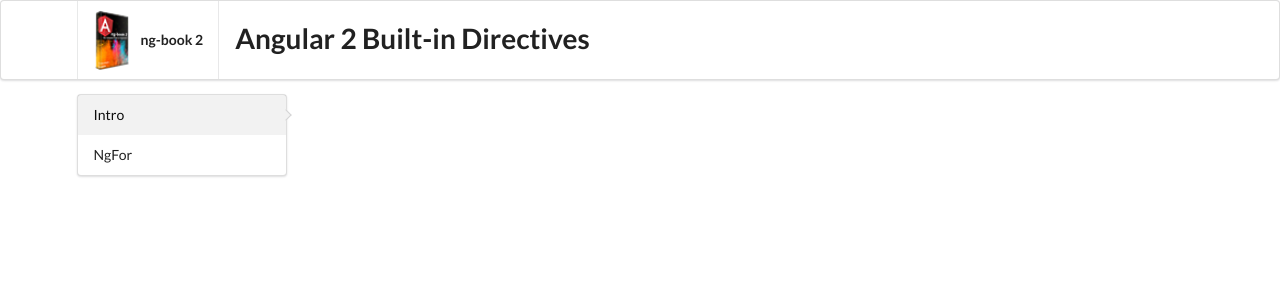
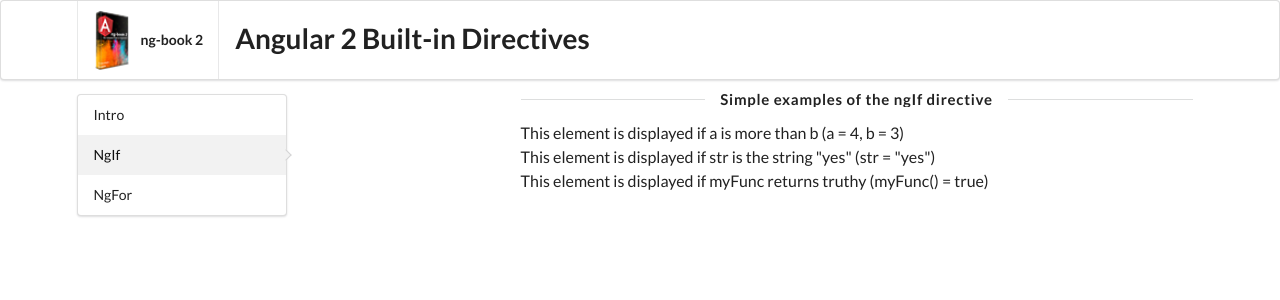
Before and after one commit to st411ar/angular-built-in-directives, an Angular app: page /ng_if in a window 1280 px wide. Before the commit this address led to /. Shown: the top 300 px of the page. Built offline with nearby package versions, Linux system fonts and the light colour scheme.

Commit message:
created ng-if-example component

```diff
--- a/src/app/app.module.ts
+++ b/src/app/app.module.ts
@@ -12,12 +12,17 @@ import { SidebarComponent } from './sidebar/sidebar.component';
 import { ExampleModel } from './models/example.model';
 import { SidebarItemComponent } from './sidebar/sidebar-item/sidebar-item.component';
 import { IntroComponent } from './intro/intro.component';
+import { NgIfExampleComponent } from './ng-if-example/ng-if-example.component';
 import { NgForExampleComponent } from './ng-for-example/ng-for-example.component';
 
 export const examples: ExampleModel[] = [
 	{
 		label: 'Intro',
 		path: ''
+	},
+	{
+		label: 'NgIf',
+		path: 'ng_if'
 	},
 	{
 		label: 'NgFor',
@@ -36,6 +41,11 @@ const routes: Routes = [
 		pathMatch: 'full'
 	},
 	{
+		path: 'ng_if',
+		component: NgIfExampleComponent,
+		pathMatch: 'full'
+	},
+	{
 		path: 'ng_for',
 		component: NgForExampleComponent,
 		pathMatch: 'full'
@@ -48,6 +58,7 @@ const routes: Routes = [
 		SidebarComponent,
 		SidebarItemComponent,
 		IntroComponent,
+		NgIfExampleComponent,
 		NgForExampleComponent
 	],
 	imports: [
--- a/src/app/ng-for-example/ng-for-example.component.html
+++ b/src/app/ng-for-example/ng-for-example.component.html
@@ -1,3 +1,3 @@
-<p>
-  ng-for-example works!
-</p>
+<h4 class="ui horizontal divider header">
+	Simple list of strings
+</h4>
--- a/src/app/ng-for-example/ng-for-example.component.ts
+++ b/src/app/ng-for-example/ng-for-example.component.ts
@@ -5,9 +5,8 @@ import { Component, OnInit } from '@angular/core';
   templateUrl: './ng-for-example.component.html'
 })
 export class NgForExampleComponent implements OnInit {
+	constructor() {}
 
-  constructor() {}
-
-  ngOnInit() {}
+	ngOnInit() {}
 
 }
--- /dev/null
+++ b/src/app/ng-if-example/ng-if-example.component.html
@@ -0,0 +1,7 @@
+<h4 class="ui horizontal divider header">
+	Simple examples of the ngIf directive
+</h4>
+<div *ngIf="false">This element is never displayed</div>
+<div *ngIf="a > b">This element is displayed if a is more than b (a = {{a}}, b = {{b}})</div>
+<div *ngIf="str === 'yes'">This element is displayed if str is the string "yes" (str = "{{str}}")</div>
+<div *ngIf="myFunc()">This element is displayed if myFunc returns truthy (myFunc() = {{myFunc()}})</div>
--- /dev/null
+++ b/src/app/ng-if-example/ng-if-example.component.ts
@@ -0,0 +1,19 @@
+import { Component, OnInit } from '@angular/core';
+
+@Component({
+	selector: 'app-ng-if-example',
+	templateUrl: './ng-if-example.component.html'
+})
+export class NgIfExampleComponent implements OnInit {
+	a: number = 4;
+	b: number = 3;
+	str: string = `yes`;
+
+	constructor() {}
+
+	ngOnInit() {}
+
+	myFunc(): boolean {
+		return true;
+	}
+}
```
